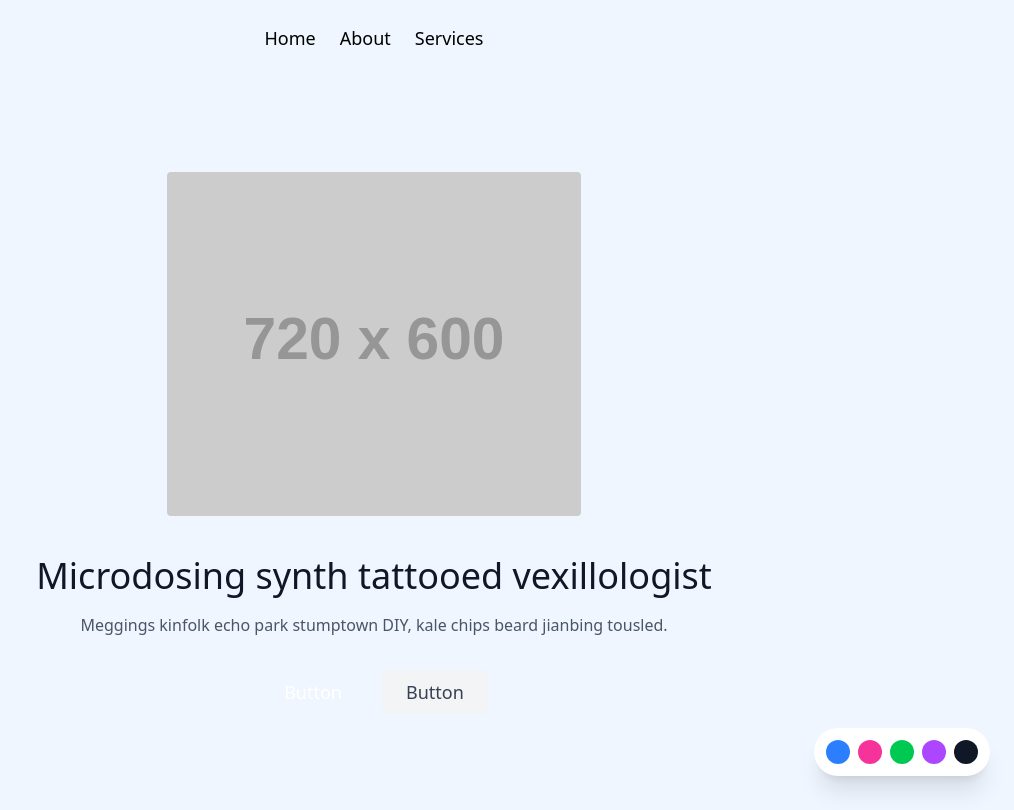
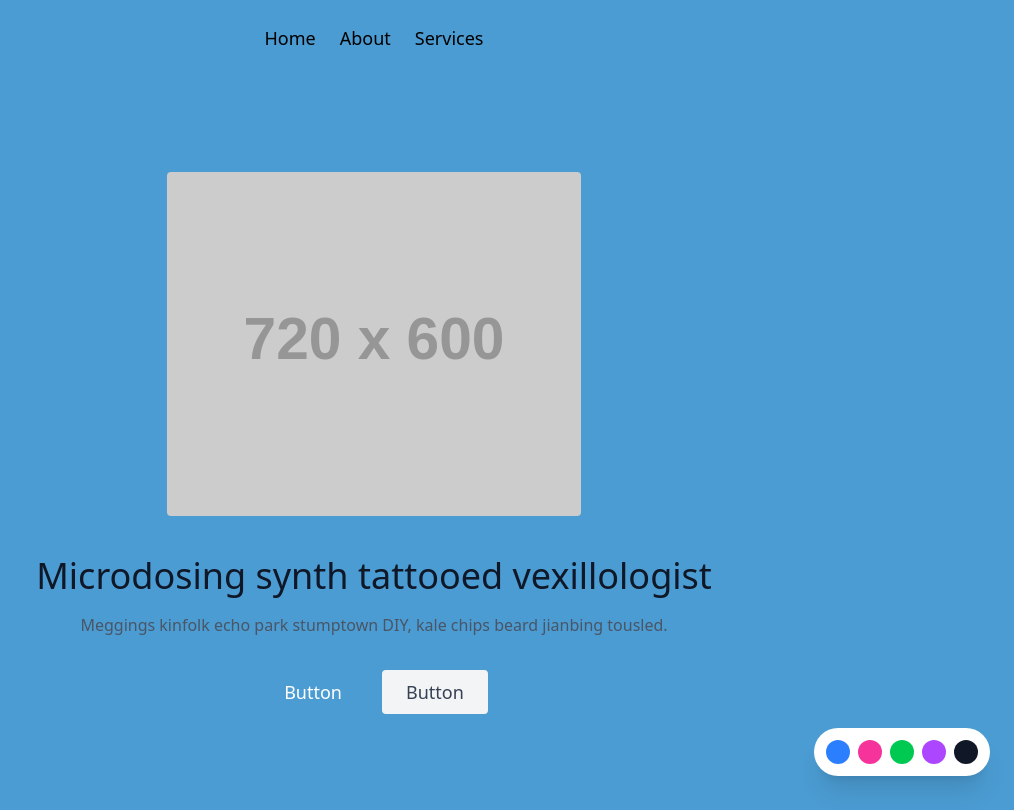
Before and after one commit to hafsa-nadim/SPA-Routes, a React (Vite) app: page / in a window 1280 px wide. Shown: the whole page, without its empty margins (266-1280 px from the left). Built offline with nearby package versions, Linux system fonts and the light colour scheme.

Commit message:
Update theme colors in App.css

```diff
--- a/src/App.css
+++ b/src/App.css
@@ -1,22 +1,22 @@
 @import "tailwindcss";
 
 .theme-blue {
-  background: #eff6ff;
+  background: #4B9CD3;
   min-height: 100vh;
 }
 
 .theme-pink {
-  background: #fdf2f8;
+  background: #F7BFBE;
   min-height: 100vh;
 }
 
 .theme-green {
-  background: #f0fdf4;
+  background: #90EE90;
   min-height: 100vh;
 }
 
 .theme-purple {
-  background: #f5f3ff;
+  background: #E0B0FF;
   min-height: 100vh;
 }
 
```
